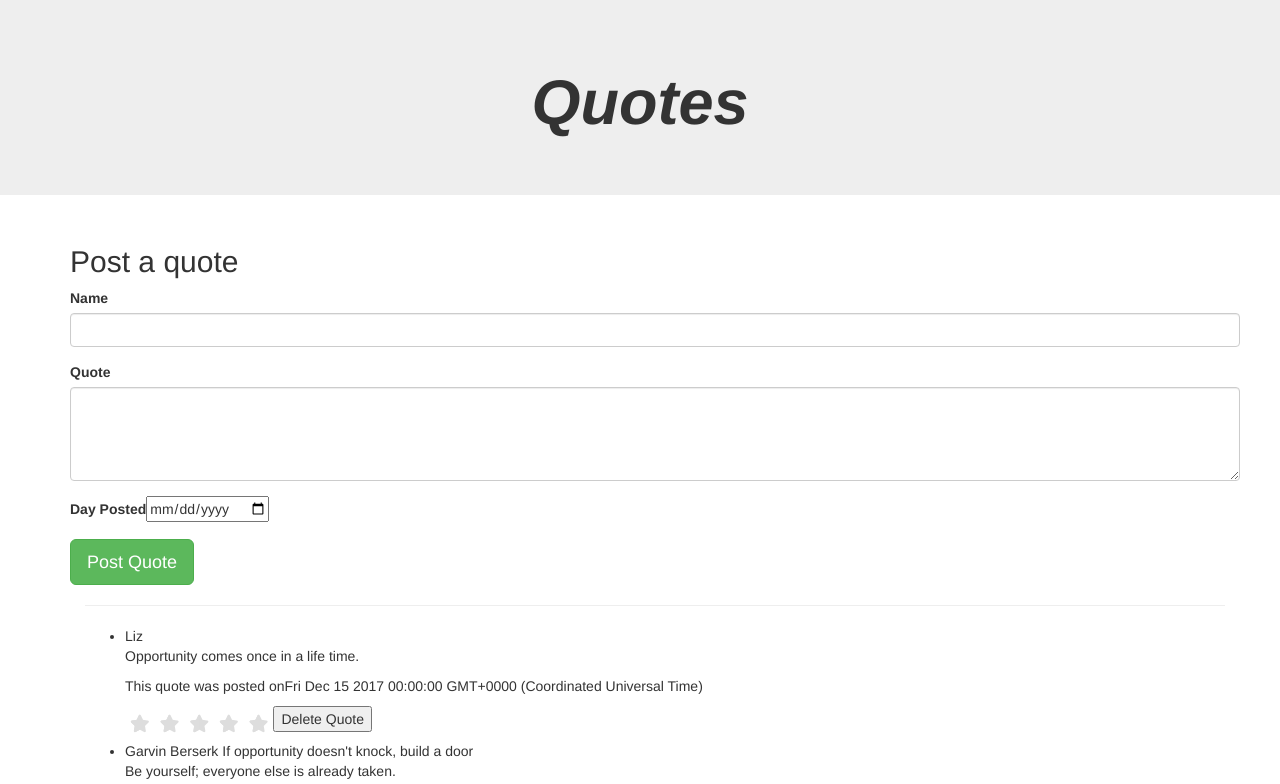
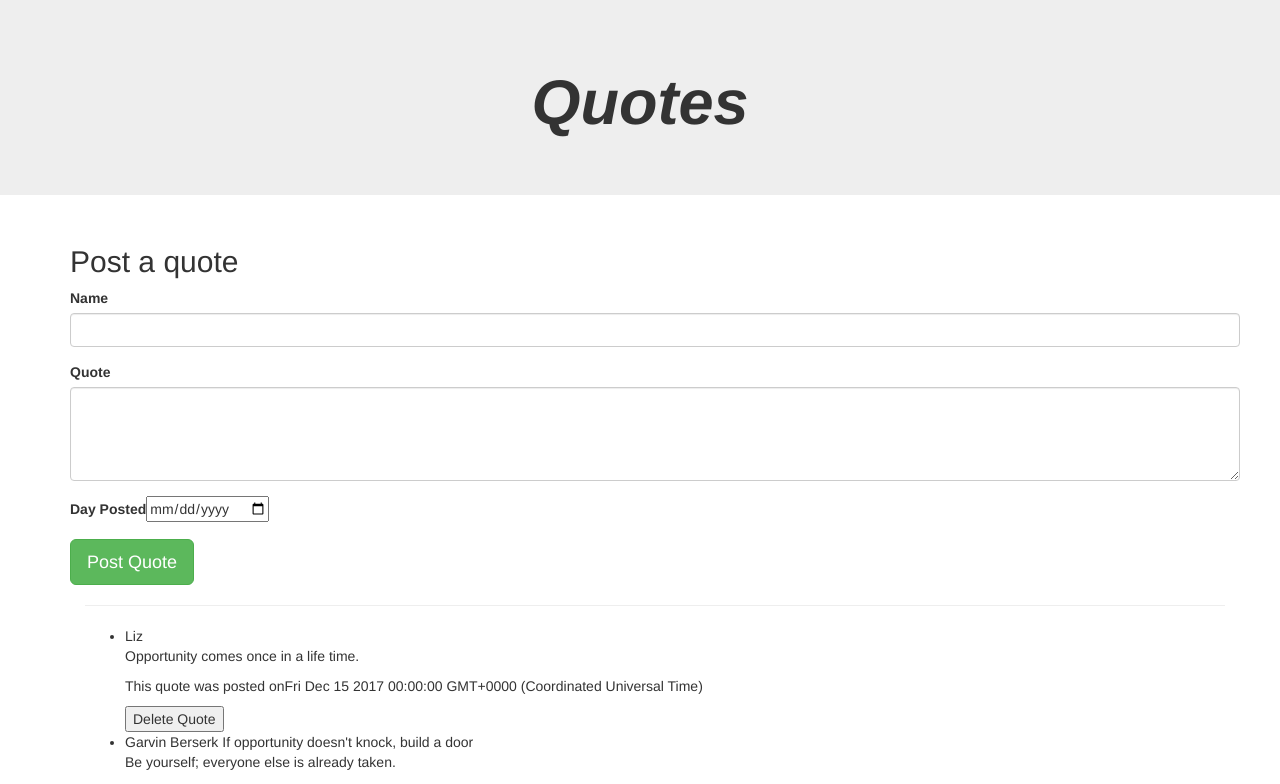
Before and after one commit to garvinipkiss/Quotes, an Angular app: page / in a window 1280 px wide. Shown: the top 784 px of the page. Built offline with nearby package versions, Linux system fonts and the light colour scheme.

Commit message:
final commit

```diff
--- a/src/app/quote-details/quote-details.component.css
+++ b/src/app/quote-details/quote-details.component.css
@@ -1,42 +1,4 @@
 @import url(//netdna.bootstrapcdn.com/font-awesome/3.2.1/css/font-awesome.css);
 
-fieldset, label { margin: 0; padding: 0; }
 body{ margin: 20px; }
 h1 { font-size: 1.5em; margin: 10px; }
-
-/****** Style Star Rating Widget *****/
-
-.rating {
-  border: none;
-  float: left;
-}
-
-.rating > input { display: none; }
-.rating > label:before {
-  margin: 5px;
-  font-size: 1.25em;
-  font-family: FontAwesome;
-  display: inline-block;
-  content: "\f005";
-}
-
-.rating > .half:before {
-  content: "\f089";
-  position: absolute;
-}
-
-.rating > label {
-  color: #ddd;
- float: right;
-}
-
-/***** CSS Magic to Highlight Stars on Hover *****/
-
-.rating > input:checked ~ label, /* show gold star when clicked */
-.rating:not(:checked) > label:hover, /* hover current star */
-.rating:not(:checked) > label:hover ~ label { color: #FFD700;  } /* hover previous stars in list */
-
-.rating > input:checked + label:hover, /* hover current star when changing rating */
-.rating > input:checked ~ label:hover,
-.rating > label:hover ~ input:checked ~ label, /* lighten current selection */
-.rating > input:checked ~ label:hover ~ label { color: #FFED85;  }
--- a/src/app/quote-details/quote-details.component.html
+++ b/src/app/quote-details/quote-details.component.html
@@ -1,17 +1,5 @@
 <p>{{quote.description}}</p>
 <p>This quote was posted on{{quote.completeDate}} </p>
 
-<fieldset class="rating">
-    <input type="radio" id="star5" name="rating" value="5" /><label class = "full" for="star5" title="Awesome - 5 stars"></label>
-    <input type="radio" id="star4half" name="rating" value="4 and a half" /><label class="half" for="star4half" title="Pretty good - 4.5 stars"></label>
-    <input type="radio" id="star4" name="rating" value="4" /><label class = "full" for="star4" title="Pretty good - 4 stars"></label>
-    <input type="radio" id="star3half" name="rating" value="3 and a half" /><label class="half" for="star3half" title="Meh - 3.5 stars"></label>
-    <input type="radio" id="star3" name="rating" value="3" /><label class = "full" for="star3" title="Meh - 3 stars"></label>
-    <input type="radio" id="star2half" name="rating" value="2 and a half" /><label class="half" for="star2half" title="Kinda bad - 2.5 stars"></label>
-    <input type="radio" id="star2" name="rating" value="2" /><label class = "full" for="star2" title="Kinda bad - 2 stars"></label>
-    <input type="radio" id="star1half" name="rating" value="1 and a half" /><label class="half" for="star1half" title="Meh - 1.5 stars"></label>
-    <input type="radio" id="star1" name="rating" value="1" /><label class = "full" for="star1" title="Sucks big time - 1 star"></label>
-    <input type="radio" id="starhalf" name="rating" value="half" /><label class="half" for="starhalf" title="Sucks big time - 0.5 stars"></label>
-</fieldset>
 
 <button (click) = 'quoteDelete(true)'>Delete Quote</button>
```
